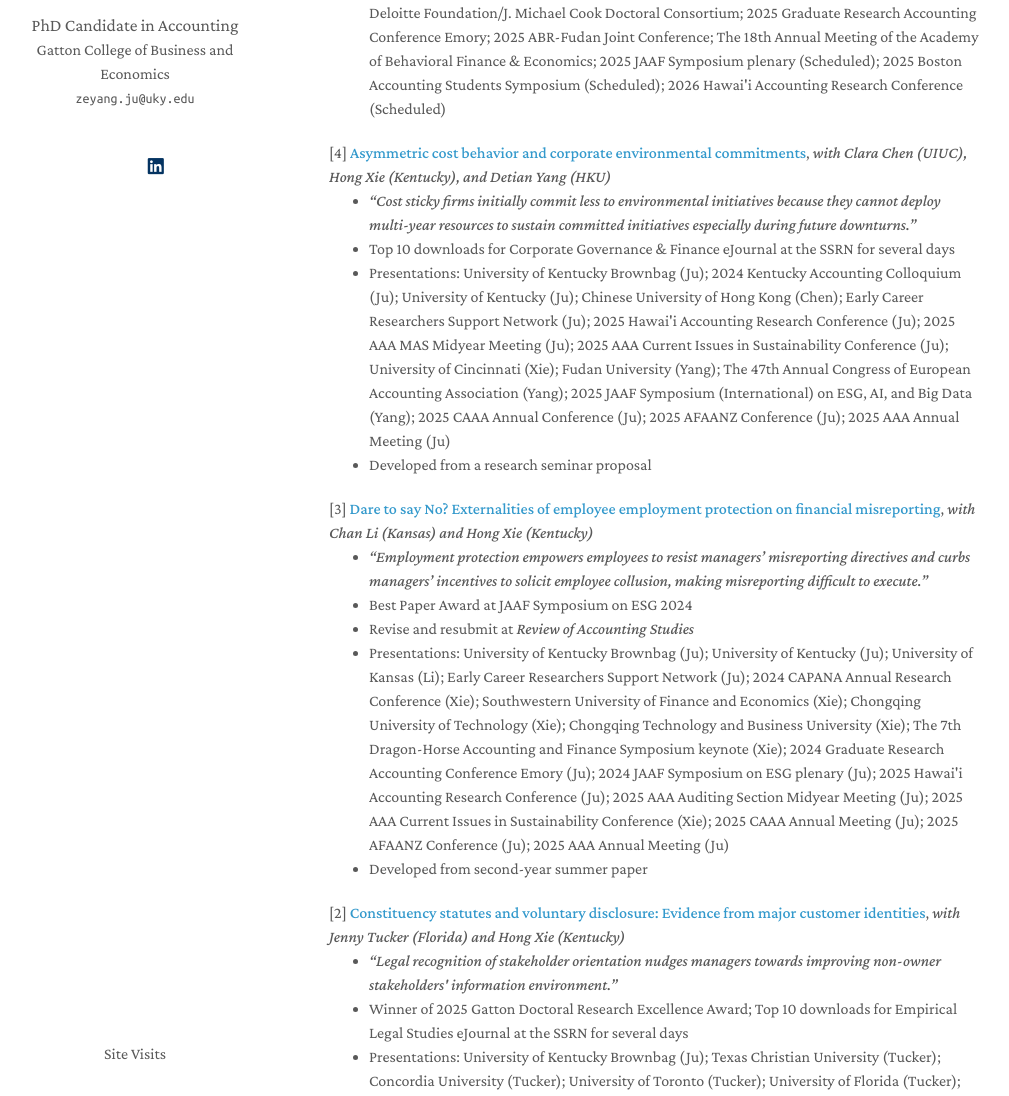
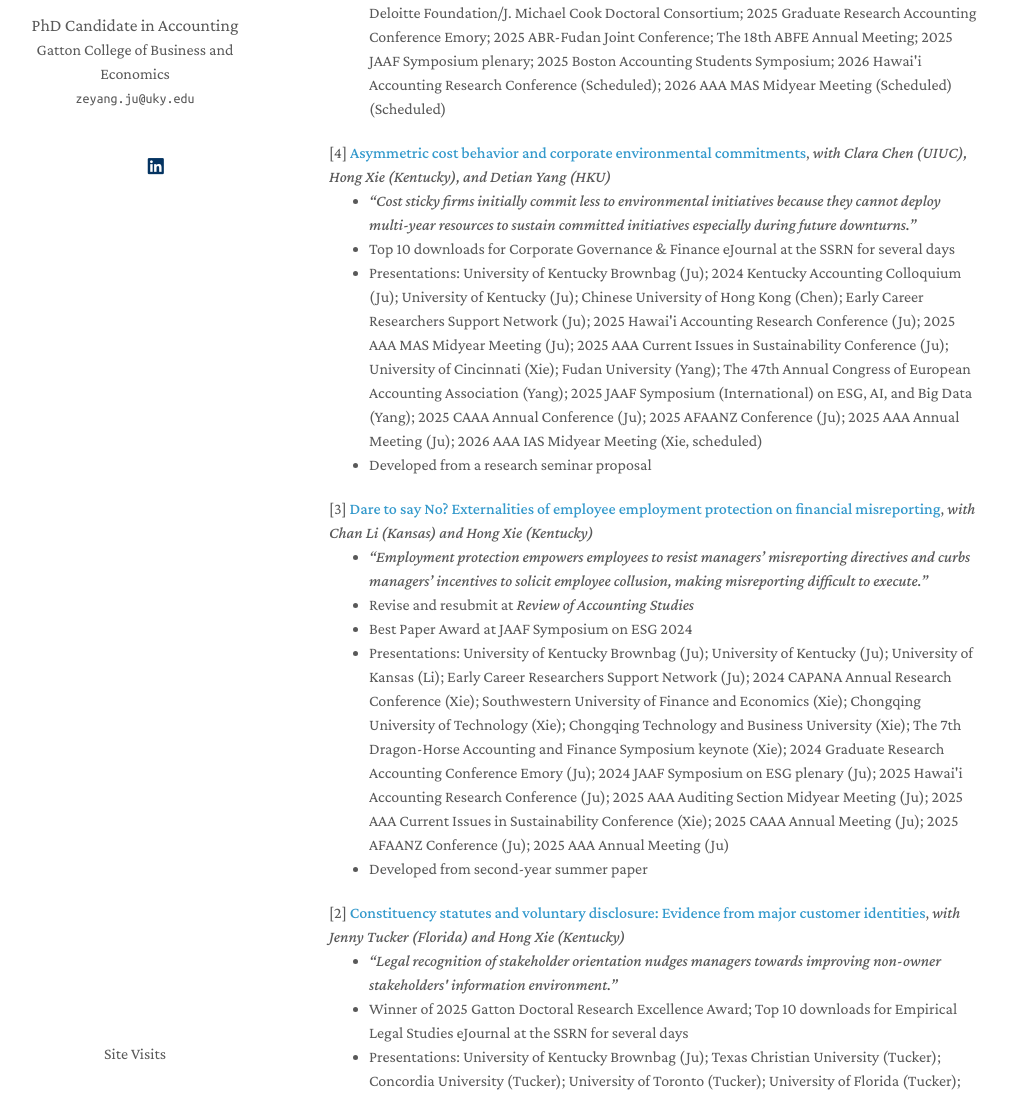
Before and after one commit to zeyang1225/zeyang1225.github.io, a Jekyll site: the page built from index.md, in a window 1280 px wide and 1400 px high, scrolled down 835 px. Shown: the part 304-1400 px from the top of the window, without its empty margins (141-1150 px from the left). Built offline with Jekyll 4.4.1, drawn with Linux system fonts in a browser that asks for light colours; nearby versions of some CDN libraries; comment, search, counter and statistics services are not loaded; a style sheet for code colours, icons or effects is not loaded; some of the changed text lies outside the part shown.

Commit message:
Update presentation details and awards in research.md

```diff
--- a/_includes/research.md
+++ b/_includes/research.md
@@ -8,7 +8,7 @@ hushing?</strong>, <em>Single-authored dissertation</em> </div>
    <li>  Dissertation committee: Brian Bratten (Co-Chair), Sean Cao (Maryland), Brent Harrison (Kentucky CS), Tyler Kleppe, Hong Xie (Co-Chair) <br></li>
    <li> <em>“Faced with technological peer pressure, firms engage in AI washing to appear more tech advanced and attract capital.”</em> <br></li>
    <li>  Best Paper Award at 2025 Rutgers Accounting Doctoral Symposium; 2025 JAAF Symposium Travel Grant <br></li>
-     <li>  Presentations: 2024 Kentucky Accounting Colloquium; University of Kentucky; Junior Accounting Scholars Organization; 2025 Rutgers Accounting Doctoral Symposium; 2025 AAA Deloitte Foundation/J. Michael Cook Doctoral Consortium; 2025 Graduate Research Accounting Conference Emory; 2025 ABR-Fudan Joint Conference; The 18th Annual Meeting of the Academy of Behavioral Finance & Economics; 2025 JAAF Symposium plenary (Scheduled); 2025 Boston Accounting Students Symposium (Scheduled); 2026 Hawai'i Accounting Research Conference (Scheduled)</li>
+     <li>  Presentations: 2024 Kentucky Accounting Colloquium; University of Kentucky; Junior Accounting Scholars Organization; 2025 Rutgers Accounting Doctoral Symposium; 2025 AAA Deloitte Foundation/J. Michael Cook Doctoral Consortium; 2025 Graduate Research Accounting Conference Emory; 2025 ABR-Fudan Joint Conference; The 18th ABFE Annual Meeting; 2025 JAAF Symposium plenary; 2025 Boston Accounting Students Symposium; 2026 Hawai'i Accounting Research Conference (Scheduled); 2026 AAA MAS Midyear Meeting (Scheduled) (Scheduled)</li>
   </ul>
 </div>
 
@@ -17,7 +17,7 @@ hushing?</strong>, <em>Single-authored dissertation</em> </div>
   <ul>
    <li> <em>“Cost sticky firms initially commit less to environmental initiatives because they cannot deploy multi-year resources to sustain committed initiatives especially during future downturns.”</em> <br></li>
     <li>  Top 10 downloads for Corporate Governance & Finance eJournal at the SSRN for several days  <br></li>
-     <li>  Presentations: University of Kentucky Brownbag (Ju); 2024 Kentucky Accounting Colloquium (Ju); University of Kentucky (Ju); Chinese University of Hong Kong (Chen); Early Career Researchers Support Network (Ju); 2025 Hawai'i Accounting Research Conference (Ju); 2025 AAA MAS Midyear Meeting (Ju); 2025 AAA Current Issues in Sustainability Conference (Ju); University of Cincinnati (Xie); Fudan University (Yang); The 47th Annual Congress of European Accounting Association (Yang); 2025 JAAF Symposium (International) on ESG, AI, and Big Data (Yang); 2025 CAAA Annual Conference (Ju); 2025 AFAANZ Conference (Ju); 2025 AAA Annual Meeting (Ju)</li>
+     <li>  Presentations: University of Kentucky Brownbag (Ju); 2024 Kentucky Accounting Colloquium (Ju); University of Kentucky (Ju); Chinese University of Hong Kong (Chen); Early Career Researchers Support Network (Ju); 2025 Hawai'i Accounting Research Conference (Ju); 2025 AAA MAS Midyear Meeting (Ju); 2025 AAA Current Issues in Sustainability Conference (Ju); University of Cincinnati (Xie); Fudan University (Yang); The 47th Annual Congress of European Accounting Association (Yang); 2025 JAAF Symposium (International) on ESG, AI, and Big Data (Yang); 2025 CAAA Annual Conference (Ju); 2025 AFAANZ Conference (Ju); 2025 AAA Annual Meeting (Ju); 2026 AAA IAS Midyear Meeting (Xie, scheduled)</li>
    <li>  Developed from a research seminar proposal <br></li>
   </ul>
 </div>
@@ -26,8 +26,8 @@ hushing?</strong>, <em>Single-authored dissertation</em> </div>
 <div class="title"> [3] <strong><a href="https://papers.ssrn.com/sol3/papers.cfm?abstract_id=5116433">Dare to say No? Externalities of employee employment protection on financial misreporting</a></strong>, <em>with Chan Li (Kansas) and Hong Xie (Kentucky)</em></div>
  <ul>
   <li> <em>“Employment protection empowers employees to resist managers’ misreporting directives and curbs managers’ incentives to solicit employee collusion, making misreporting difficult to execute.”</em> <br></li>
-    <li>  Best Paper Award at JAAF Symposium on ESG 2024 <br></li>
-     <li>  Revise and resubmit at <em>Review of Accounting Studies</em> <br></li>
+   <li>  Revise and resubmit at <em>Review of Accounting Studies</em> <br></li>
+  <li>  Best Paper Award at JAAF Symposium on ESG 2024 <br></li>
   <li>  Presentations: University of Kentucky Brownbag (Ju); University of Kentucky (Ju); University of Kansas (Li); Early Career Researchers Support Network (Ju); 2024 CAPANA Annual Research Conference (Xie); Southwestern University of Finance and Economics (Xie); Chongqing University of Technology (Xie); Chongqing Technology and Business University (Xie); The 7th Dragon-Horse Accounting and Finance Symposium keynote (Xie); 2024 Graduate Research Accounting Conference Emory (Ju); 2024 JAAF Symposium on ESG plenary (Ju); 2025 Hawai'i Accounting Research Conference (Ju); 2025 AAA Auditing Section Midyear Meeting (Ju); 2025 AAA Current Issues in Sustainability Conference (Xie); 2025 CAAA Annual Meeting (Ju); 2025 AFAANZ Conference (Ju); 2025 AAA Annual Meeting (Ju)</li>
   <li>  Developed from second-year summer paper <br></li>
 
```
